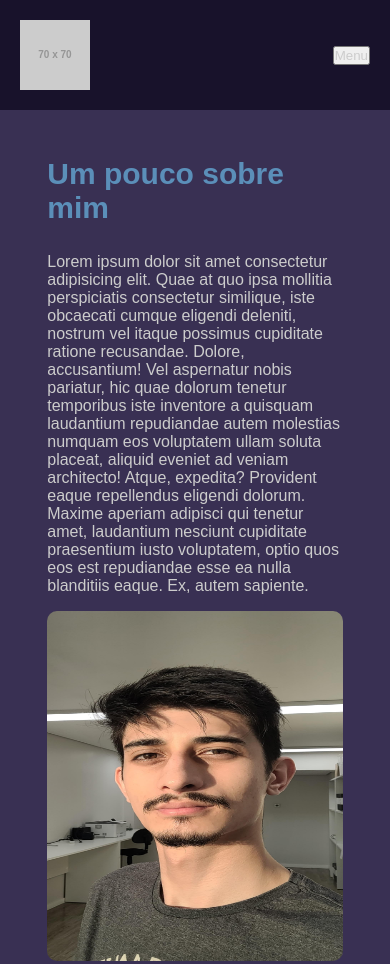
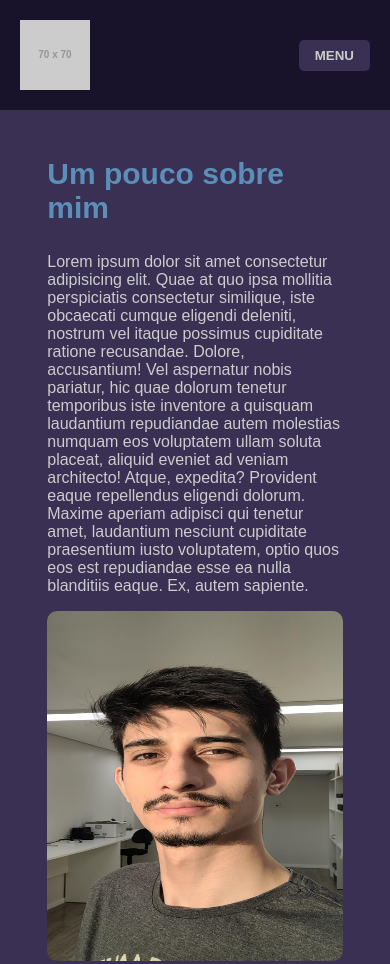
Before and after one commit to oThiagoSouza/portfolio, a website: page index.html in a window 390 px wide. Shown: the top 964 px of the page. Drawn offline with Linux system fonts and the light colour scheme; files that its build step writes are made by us from their sources; placeholder pictures from the web are drawn by us; files whose address does not match are found by name.

Commit message:
Finalizando menu hamburguer

```diff
--- a/src/styles/_header.scss
+++ b/src/styles/_header.scss
@@ -33,6 +33,13 @@
 @media(max-width:450px){
     #btn-menu{
         display: block;
+        padding: 8px 16px;
+        border-radius: 5px;
+        color: #ccc;
+        background-color: variaveis.$bgAbout;
+        font-weight: bold;
+        text-transform: uppercase;
+        border: none;
     }
 
     .header__links {
@@ -43,18 +50,19 @@
         background-color: variaveis.$bgHeader;
         width: 100%;
         z-index: 100;
-        height: calc(50vh - 110px);
         transition: .5s;
         overflow-y: hidden;
         visibility: hidden;
-
+        height: 0px;
         &__item{
             padding: 10px 0;
             margin-left: 20px;
+            border-bottom: 1px solid rgba(1,1,1,.7);
         }
 
         &.ativo {
             visibility: visible;
+            height: calc(45vh - 110px);
             overflow-y: auto;
         }
     }
```
Also changed, not shown: dist/css/main.css.
